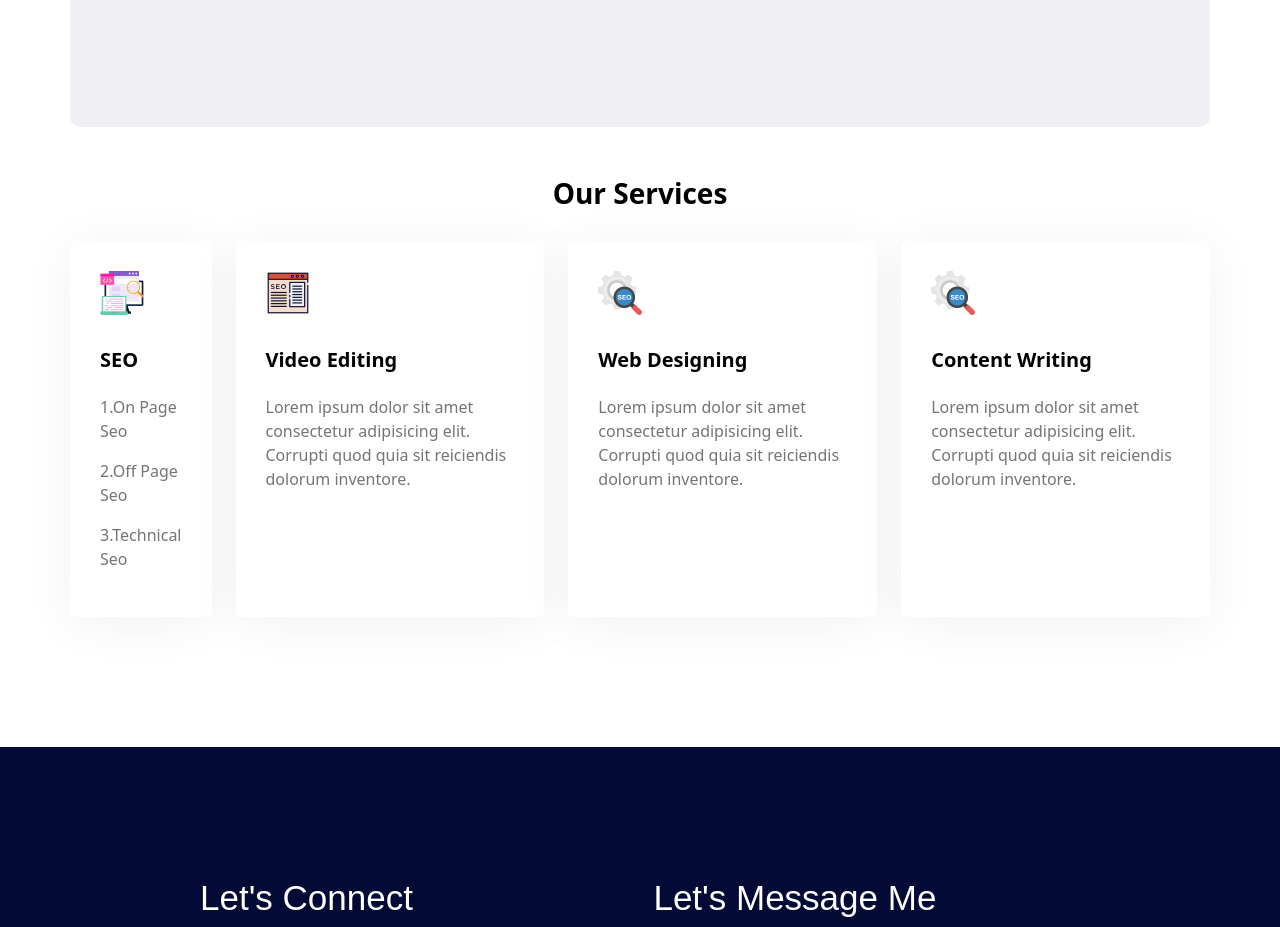
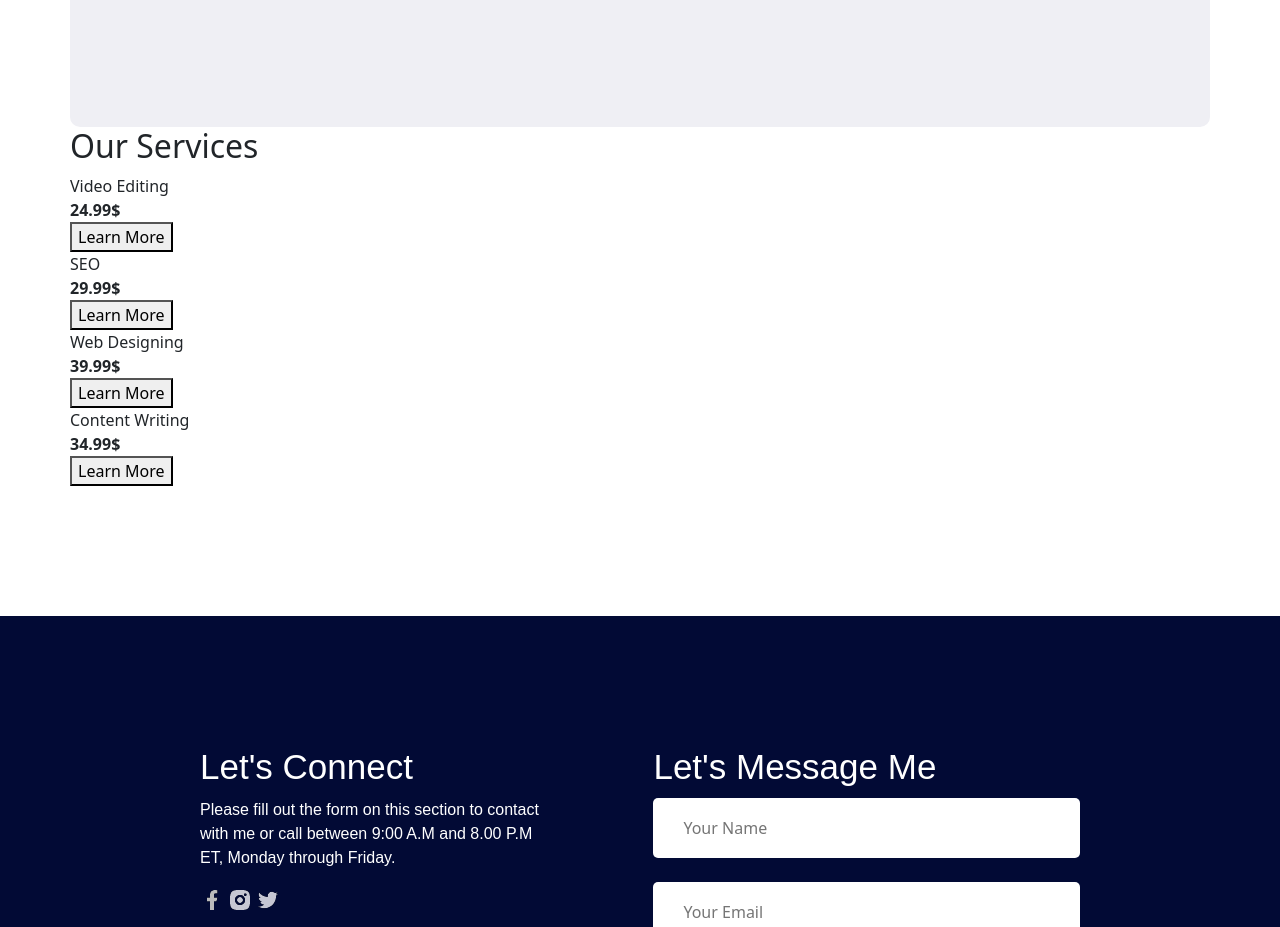
Before and after one commit to Arafat-Bhuiyan/seo-portfolio, a plain HTML site: page index.html in a window 1280 px wide. Shown: the part 1252-2179 px from the top of the page. Drawn offline with nearby package versions, Linux system fonts and the light colour scheme.

Commit message:
pricing section updating

```diff
--- a/css/style.css
+++ b/css/style.css
@@ -111,29 +111,7 @@ main{
 
 /* Pricing section*/
 
-.pricing{
-    margin-top: 50px;
-}
-.skills-container{
-    display: flex;
-    gap: 24px;
-}
-.skill{
-    background: #FFFFFF;
-    box-shadow: 0px 6px 50px rgba(0,0,0,0.06);
-    border-radius: 5px;
-    padding: 30px;
-}
-.skill-title{
-    color: #000000;
-    font-size: 20px;
-    font-weight: 700;
-    margin-top: 30px;
-    margin-bottom: 20px;
-}
-.skill-description{
-    color: #757575;
-}
+
 /* contact styles */
 .contact{
     margin-top: 130px;
--- a/index.html
+++ b/index.html
@@ -49,31 +49,70 @@
             <p class="section-description">I’m a freelance digital marketing consultant with over 5 years’ experience working across multiple digital marketing disciplines. From social media marketing to SEO and content strategy, I can help your business reach the right people. With a proven track record both client-side and in an agency setting, I can research, develop and contribute to a digital marketing strategy that works for you and your customers.It’s important to me to work with you to define what you want from your website. When we both know what we’re aiming for, I can help you get there. Great communication and understanding is the key to success. <br>Let’s work together.</p>
         </section>
         <!-- Pricing section -->
-        <section class="pricing" id="pricing">
-            <h3 class="section-title">Our Services</h3>
-            <!-- <h2 class="section-description">SEO consultancy and content strategy</h2> -->
-            <div class="skills-container">
-                <div class="skill">
-                    <img src="img/icons/onseo.png" alt="">
-                    <p class="skill-title">SEO</p>
-                    <p class="skill-description">1.On Page Seo</p>
-                    <p class="skill-description">2.Off Page Seo</p>
-                    <p class="skill-description">3.Technical Seo</p>
+        <section class="Pricing-table">
+            <div class="details">
+                <h2>Our Services</h2>
+            </div>
+            <div class="grid">
+                <div class="box">
+                    <div class="title">Video Editing</div>
+                    <div class="price">
+                        <b>24.99$</b>
+                    </div>
+                    <div class="features">
+                        <div></div>
+                        <div></div>
+                        <div></div>
+                        <div></div>
+                    </div>
+                    <div class="button">
+                        <button>Learn More</button>
+                    </div>
                 </div>
-                <div class="skill">
-                    <img src="img/icons/offseo.png" alt="">
-                    <p class="skill-title">Video Editing</p>
-                    <p class="skill-description">Lorem ipsum dolor sit amet consectetur adipisicing elit. Corrupti quod quia sit reiciendis dolorum inventore.</p>
+                <div class="box">
+                    <div class="title">SEO</div>
+                    <div class="price">
+                        <b>29.99$</b>
+                    </div>
+                    <div class="features">
+                        <div></div>
+                        <div></div>
+                        <div></div>
+                        <div></div>
+                    </div>
+                    <div class="button">
+                        <button>Learn More</button>
+                    </div>
                 </div>
-                <div class="skill">
-                    <img src="img/icons/ts.png" alt="">
-                    <p class="skill-title">Web Designing</p>
-                    <p class="skill-description">Lorem ipsum dolor sit amet consectetur adipisicing elit. Corrupti quod quia sit reiciendis dolorum inventore.</p>
+                <div class="box">
+                    <div class="title">Web Designing</div>
+                    <div class="price">
+                        <b>39.99$</b>
+                    </div>
+                    <div class="features">
+                        <div></div>
+                        <div></div>
+                        <div></div>
+                        <div></div>
+                    </div>
+                    <div class="button">
+                        <button>Learn More</button>
+                    </div>
                 </div>
-                <div class="skill">
-                    <img src="img/icons/ts.png" alt="">
-                    <p class="skill-title">Content Writing</p>
-                    <p class="skill-description">Lorem ipsum dolor sit amet consectetur adipisicing elit. Corrupti quod quia sit reiciendis dolorum inventore.</p>
+                <div class="box">
+                    <div class="title">Content Writing</div>
+                    <div class="price">
+                        <b>34.99$</b>
+                    </div>
+                    <div class="features">
+                        <div></div>
+                        <div></div>
+                        <div></div>
+                        <div></div>
+                    </div>
+                    <div class="button">
+                        <button>Learn More</button>
+                    </div>
                 </div>
             </div>
         </section>
```
Also changed, not shown: firstPriceStyle.txt (added).
